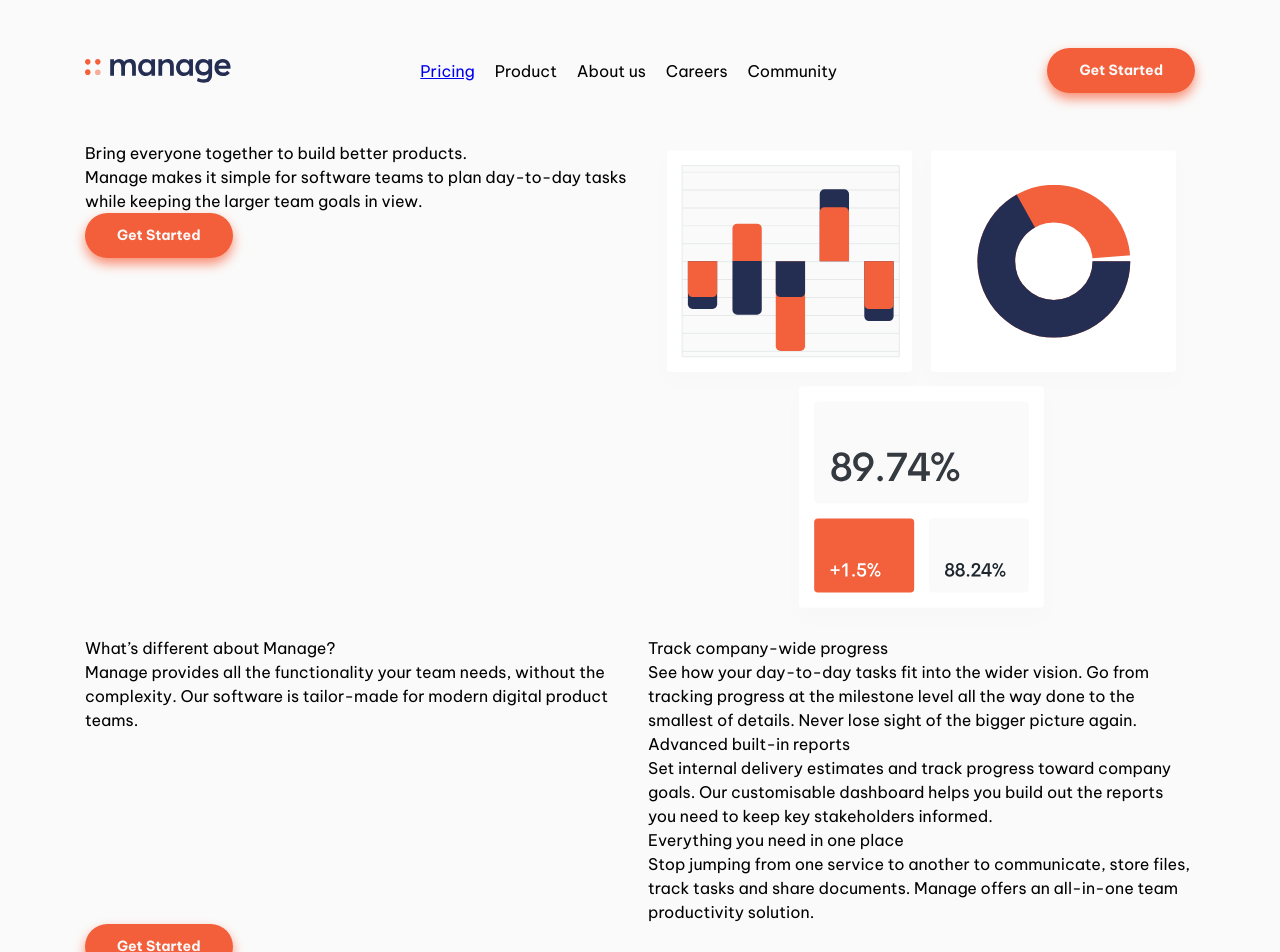
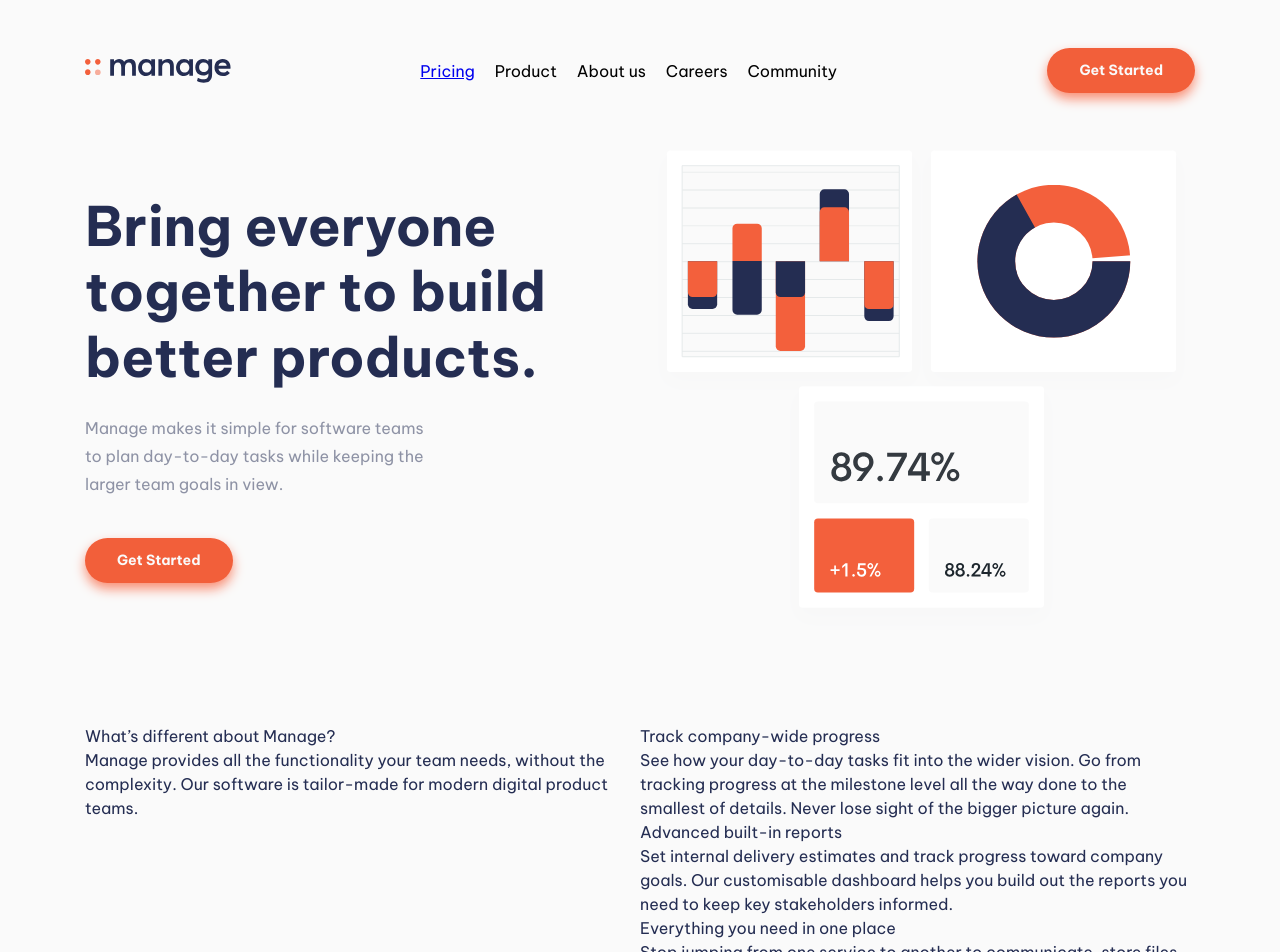
Before and after one commit to BParadowski/manage_landing_page, a Next.js app: page / in a window 1280 px wide. Shown: the top 952 px of the page. Built offline with nearby package versions, Linux system fonts and the light colour scheme.

Commit message:
Style first section of the home page

```diff
--- a/components/header.module.scss
+++ b/components/header.module.scss
@@ -4,10 +4,6 @@
 
 .header {
   background-color: var(--clr-v-light-gray);
-
-  @include mq(mobile-only) {
-    background-color: red;
-  }
 }
 .container {
   position: relative;
@@ -98,9 +94,7 @@
     background-position: center;
     width: 22px;
     height: 22px;
-    box-shadow: none;
-    border-radius: 0;
-    padding: 0;
+    border: none;
     margin-left: auto;
     z-index: 100;
 
--- a/pages/index.tsx
+++ b/pages/index.tsx
@@ -12,10 +12,10 @@ const Home: NextPage = () => {
         <meta name="description" content="Manage, landing page" />
         <link rel="icon" href="/favicon.ico" />
       </Head>
-      <section>
+      <section className={styles["section-primary"]}>
         <div className={styles.container}>
           <div className={styles.collumns}>
-            <div>
+            <div className={styles.text}>
               <h1>Bring everyone together to build better products.</h1>
               <p>
                 Manage makes it simple for software teams to plan day-to-day
@@ -23,13 +23,13 @@ const Home: NextPage = () => {
               </p>
               <button className={styles.button}>Get Started</button>
             </div>
-            <div>
+            <div className={styles.picture}>
               <Image src={illustration} alt="" layout="responsive" />
             </div>
           </div>
         </div>
       </section>
-      <section>
+      <section className={styles["section-secondary"]}>
         <div className={styles.container}>
           <div className={styles.collumns}>
             <div>
@@ -79,10 +79,8 @@ const Home: NextPage = () => {
       </section>
       <section className={styles.cta}>
         <div className={styles.container}>
-          <p className={styles.cta__text}>
-            Simplify how your team works today.
-          </p>
-          <button className={styles.cta__button}>Get Started</button>
+          <p className={styles.text}>Simplify how your team works today.</p>
+          <button className={styles.ctaBtn}>Get Started</button>
         </div>
       </section>
     </main>
--- a/styles/globals.scss
+++ b/styles/globals.scss
@@ -34,7 +34,7 @@
   @include mq(medium) {
     --fs-body: var(--fs-400);
     --fs-nav: var(--fs-300);
-    --fs-primary-heading: var(--fs-900);
+    --fs-primary-heading: clamp(2rem, 3vw + 1rem, var(--fs-900));
     --fs-secondary-heading: var(--fs-600);
   }
 
--- a/styles/pages/Home.module.scss
+++ b/styles/pages/Home.module.scss
@@ -1,27 +1,94 @@
 @use "../mixins" as *;
 @include container;
-@include white-button(cta__button);
 @include red-button(button);
 
 .main {
   background-color: var(--clr-v-light-gray);
   font-family: var(--ff-body);
+  color: var(--clr-dark-blue);
+  font-size: var(--fs-body);
 }
 
-.collumns {
-  display: grid;
-  gap: 1rem;
+.section-primary {
+  .collumns {
+    display: grid;
+    gap: var(--gap-100);
+    grid-template-areas:
+      "picture"
+      "text";
 
-  @include mq(medium) {
-    grid-auto-flow: column;
-    grid-auto-columns: 1fr;
+    @include mq(medium) {
+      grid-auto-flow: column;
+      grid-auto-columns: 1fr;
+      grid-template-areas: "text picture";
+    }
+
+    .text {
+      grid-area: text;
+
+      display: flex;
+      flex-direction: column;
+      justify-content: center;
+      align-items: center;
+
+      text-align: center;
+
+      h1 {
+        font-size: var(--fs-primary-heading);
+        font-weight: var(--fw-bold);
+        line-height: 1.2;
+      }
+
+      p {
+        font-size: var(--fs-400);
+        opacity: 0.5;
+        margin-top: 0.5rem;
+        line-height: 1.75rem;
+      }
+
+      button {
+        margin-top: 2rem;
+      }
+
+      @include mq(medium) {
+        text-align: left;
+        place-items: flex-start;
+
+        p {
+          margin-top: 1.5rem;
+          max-width: 32ch;
+        }
+        button {
+          margin-top: 2.5rem;
+        }
+      }
+    }
+
+    .picture {
+      grid-area: picture;
+    }
+  }
+}
+
+.section-secondary {
+  margin-top: 5.5rem;
+
+  .collumns {
+    display: grid;
+
+    @include mq(medium) {
+      grid-auto-flow: column;
+      grid-auto-columns: 1fr;
+    }
   }
 }
 
 .cta {
+  @include white-button(ctaBtn);
+
   background-color: var(--clr-bright-red);
 
-  & .cta__text {
+  .text {
     font-size: var(--fs-600);
     font-weight: var(--fw-bold);
     color: var(--clr-v-light-gray);
```
